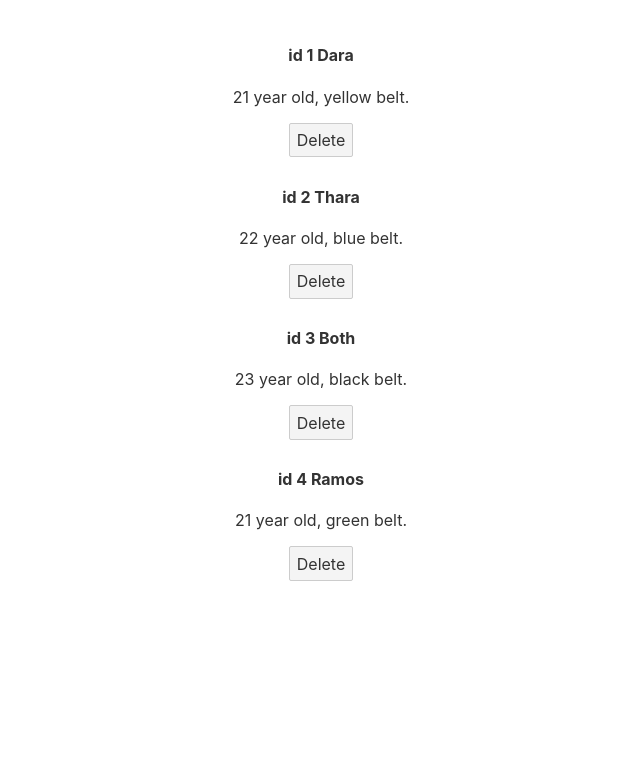
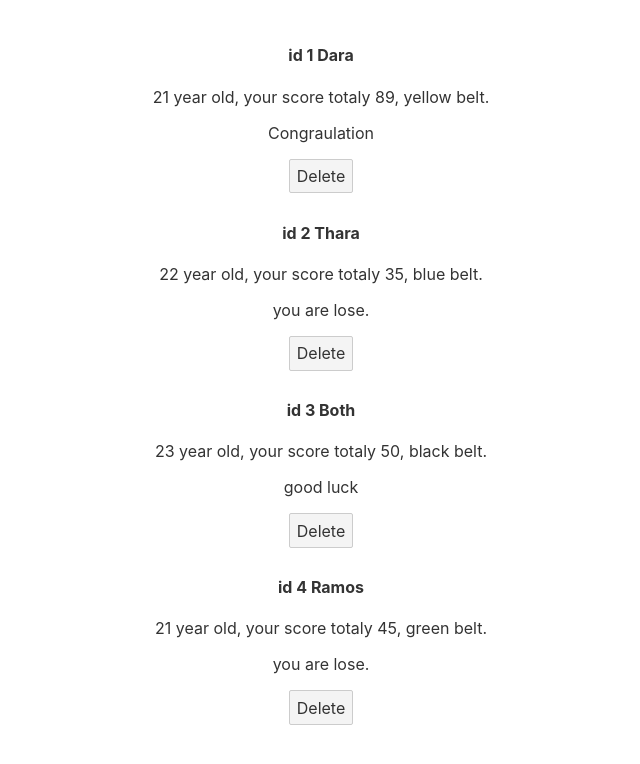
Before and after one commit to Phearun2020/Svelte-learning, a Svelte app: page / in a window 1280 px wide. Shown: the top 764 px of the page, without its empty margins (319-959 px from the left). Built offline with nearby package versions, Linux system fonts and the light colour scheme.

Commit message:
conditionals-if else

```diff
--- a/src/App.svelte
+++ b/src/App.svelte
@@ -1,9 +1,9 @@
 <script>
 	let students = [
-		{name: 'Dara', beltColour: 'yellow', age: '21', id: 1},
-		{name: 'Thara', beltColour: 'blue', age: '22', id: 2},
-		{name: 'Both', beltColour: 'black', age: '23', id: 3},
-		{name: 'Ramos', beltColour: 'green', age: '21', id: 4},
+		{name: 'Dara', beltColour: 'yellow', age: '21', score: 89, id: 1},
+		{name: 'Thara', beltColour: 'blue', age: '22', score: 35, id: 2},
+		{name: 'Both', beltColour: 'black', age: '23', score: 50, id: 3},
+		{name: 'Ramos', beltColour: 'green', age: '21', score: 45, id: 4},
 	];
 
 	const handleClick = (id) =>{
@@ -12,13 +12,23 @@
 		students = students.filter((person) => person.id != id);
 
 	}
+	let num = 50;
 </script>
 
 <main>
+
 	{#each students as person (person.id)}
+
 		<div>
 			<h4>id {person.id} {person.name}</h4>
-			<p>{person.age} year old, {person.beltColour} belt.</p>
+			<p>{person.age} year old, your score totaly {person.score}, {person.beltColour} belt.</p>
+			{#if num < person.score}
+				<p>Congraulation</p>
+				{:else if person.score == num}
+				 	<p>good luck</p>
+				{:else}
+					<p>you are lose.</p>
+			{/if}
 			<button on:click={() => {handleClick(person.id)}}>Delete</button>
 		</div>
 		{:else}
```
